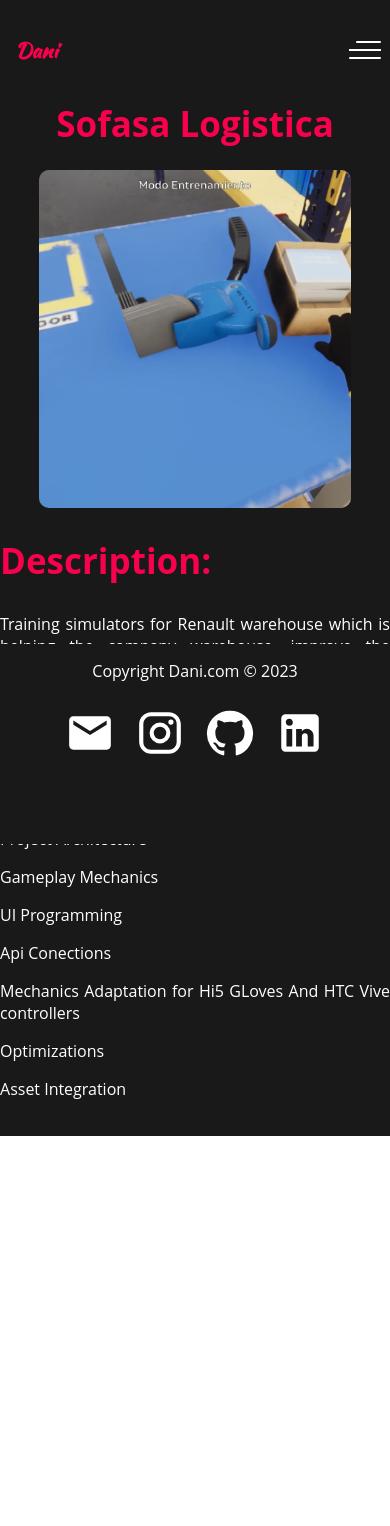
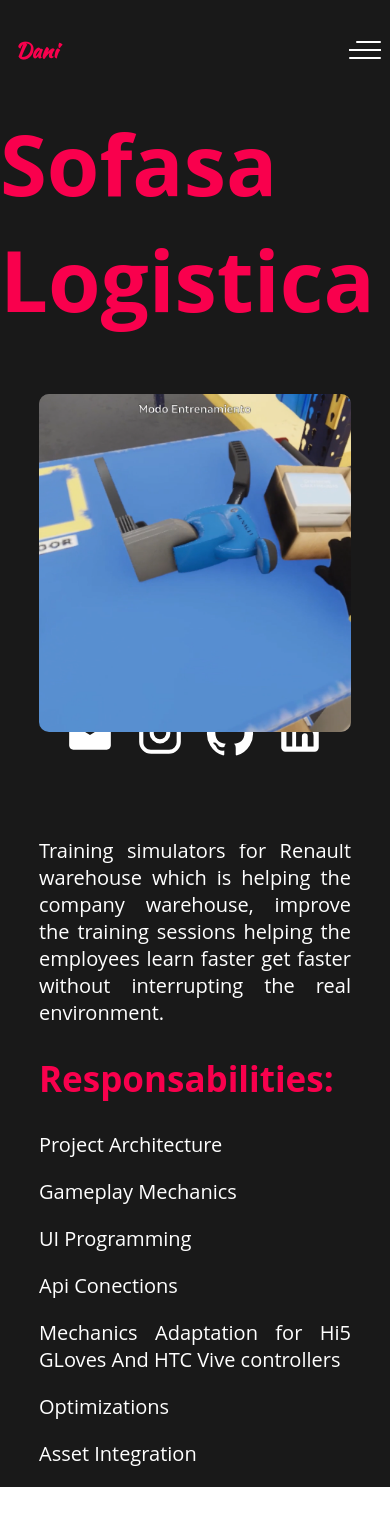
Before and after one commit to Playyer96/personal-portafolio, a React (Create React App) app: page /project/1 in a window 390 px wide. Shown: the top 1526 px of the page. Before the commit the page ends 1316 px from the top, so only its background shows below. Built offline with nearby package versions, Linux system fonts and the light colour scheme.

Commit message:
project display fixes

```diff
--- a/src/styles/ProjectDisplay.css
+++ b/src/styles/ProjectDisplay.css
@@ -7,7 +7,6 @@
   margin: auto;
   display: block;
   text-align: justify;
-  margin-bottom: 20px;
 }
 
 .project {
@@ -59,24 +58,3 @@
     font-size: 40px;
   }
 }
-
-@media only screen and (max-width: 400px) {
-  .project {
-    flex-direction: column;
-  }
-  .project-info {
-    width: 100%;
-  }
-
-  .project img {
-    /* display: none; */
-  }
-  .project h1 {
-    margin-top: 0;
-    font-size: 35px;
-  }
-
-  .project p {
-    font-size: 16px;
-  }
-}
```
